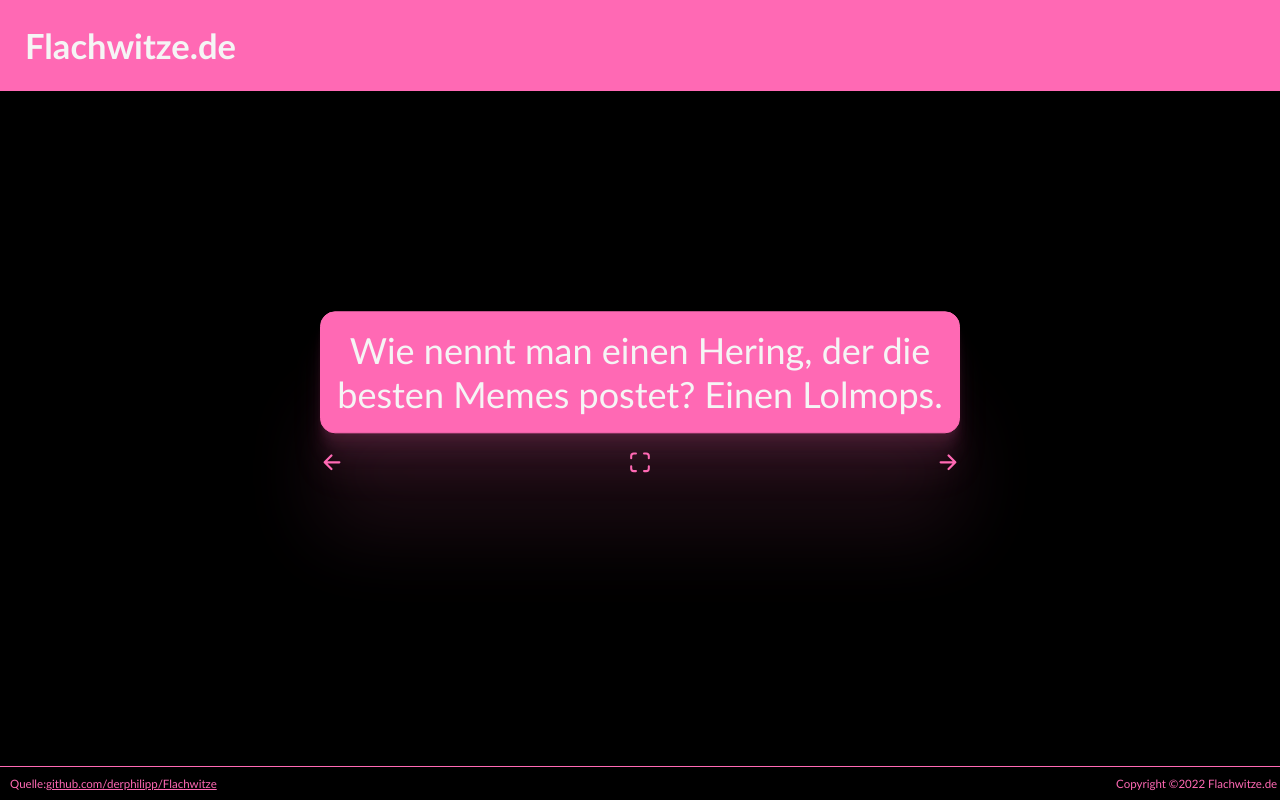
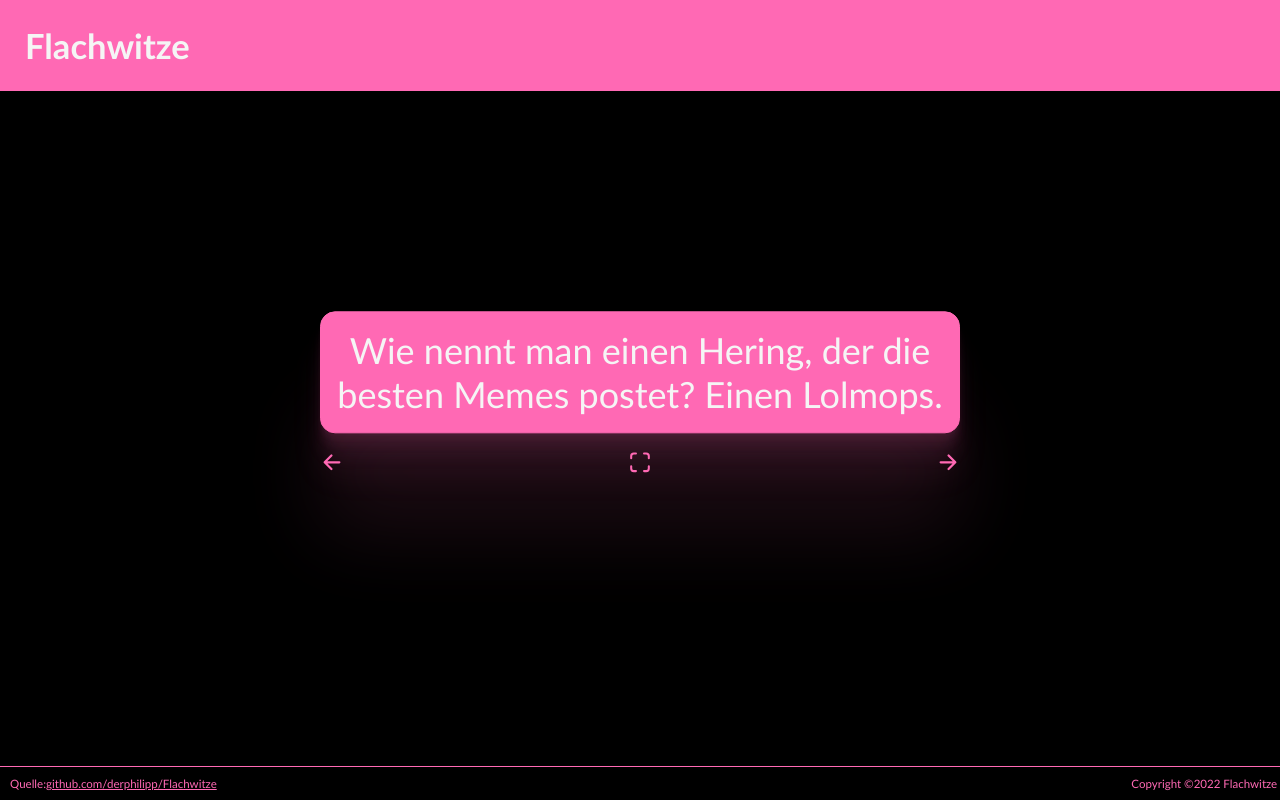
Before and after one commit to SteffenOnTheHub/flachwitz_next, a Next.js app: page /jokes/360 in a window 1280 px wide. Built offline with nearby package versions, Linux system fonts and the light colour scheme.

Commit message:
replaced Flachwitze.de with Flachwitze

```diff
--- a/components/footer.js
+++ b/components/footer.js
@@ -11,7 +11,7 @@ function FooterComponent() {
         </div>
         <div id="copyright">
             Copyright &copy;
-            {new Date().getFullYear()} Flachwitze.de
+            {new Date().getFullYear()} Flachwitze
         </div>
         </footer>
 	)
--- a/components/header.js
+++ b/components/header.js
@@ -1,7 +1,7 @@
 function HeaderComponent() {
     return (
         <header id="header">
-            <h1> Flachwitze.de </h1>
+            <h1> Flachwitze </h1>
             {/*
             <div id="logo"><img src="{% static 'logo.png' %}" alt="" /></div>
             <div id="top_menu">Home | Calendar | About | Contact</div>
```
